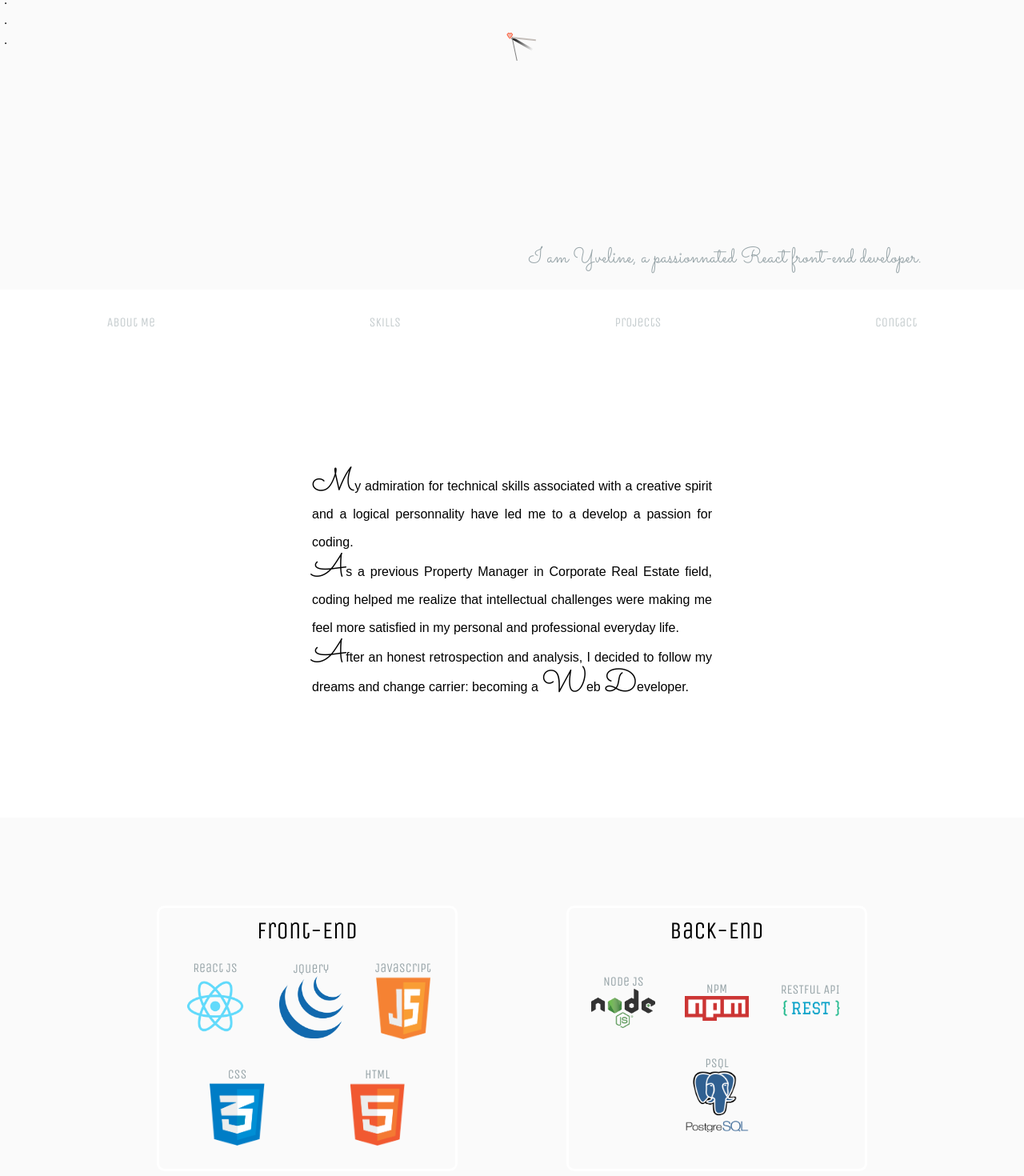
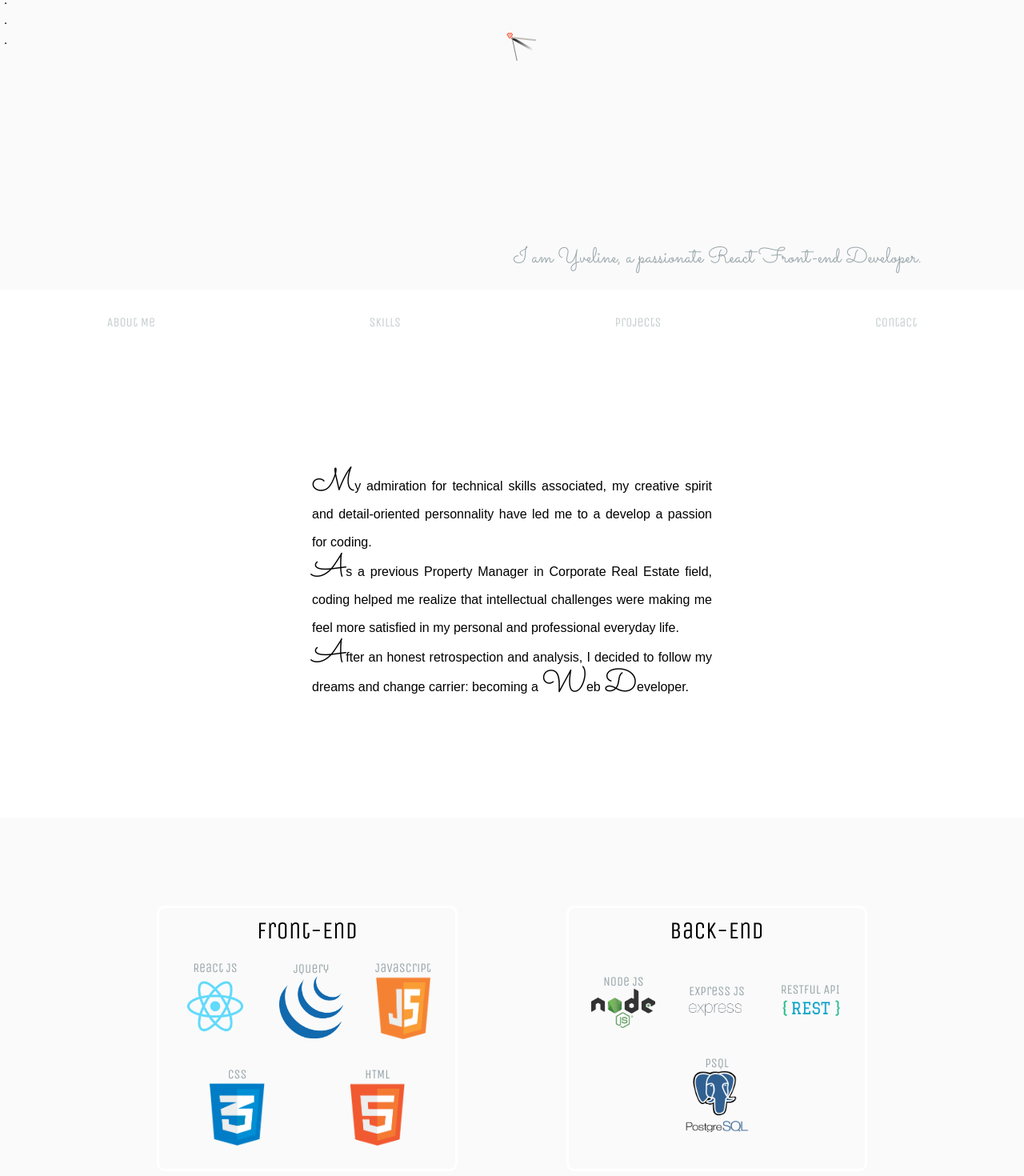
Before and after one commit to xunyixiangchao/www.yvelinesay.com, a React (Create React App) app: page / in a window 1280 px wide. Shown: the part 358-1828 px from the top of the page at 80% size. Built offline with nearby package versions, Linux system fonts and the light colour scheme; a web font is replaced by a local one.

Commit message:
update brand statement and skills

```diff
--- a/public/index.html
+++ b/public/index.html
@@ -19,7 +19,7 @@
       work correctly both with client-side routing and a non-root public URL.
       Learn how to configure a non-root public URL by running `npm run build`.
     -->
-    <title>React App</title>
+    <title>YvLn Website</title>
   </head>
   <body>
     <noscript>
--- a/src/components/BasicInfo/BasicInfo.js
+++ b/src/components/BasicInfo/BasicInfo.js
@@ -43,7 +43,7 @@ class BasicInfo extends Component {
           </div>
           <Clock />
           <div className='basicInfoP'>
-            I am Yveline, a passionnated React front-end developer.
+            I am Yveline,  a passionate React Front-end Developer.
           </div>
         </div>
       </div>
--- a/src/components/BrandStatement/BrandStatement.js
+++ b/src/components/BrandStatement/BrandStatement.js
@@ -8,8 +8,8 @@ class BrandStatement extends Component {
         <div className="BrandStatement">
           <p  className="brandStatementP">
 
-            <span className="majLetter">M</span>y admiration for technical skills associated with
-            a creative spirit and a logical personnality have led me to a develop a passion for coding.<br />
+            <span className="majLetter">M</span>y admiration for technical skills associated,  my
+            creative spirit and detail-oriented personnality have led me to a develop a passion for coding.<br />
 
             <span className="majLetter">A</span>s a previous Property Manager in Corporate Real Estate field,
             coding helped me realize that intellectual challenges were making me feel more satisfied
--- a/src/components/Skills/Skills.js
+++ b/src/components/Skills/Skills.js
@@ -10,8 +10,8 @@ class Skills extends Component {
     this.state = {
       skillsF:["React JS", "jQuery", "JavaScript", "CSS", "HTML"],
       imagesF:["./images/React.png", "./images/jquery.png", "./images/JS.png", "./images/css.png", "./images/html.png"],
-      skillsB:["Node JS", "NPM", "RESTful API", "PSQL"],
-      imagesB:["./images/nodejs1.png", "./images/npm.png", "./images/restapi.png", "./images/psql.png"]
+      skillsB:["Node JS", "Express JS", "RESTful API", "PSQL"],
+      imagesB:["./images/nodejs1.png", "./images/express.png", "./images/restapi.png", "./images/psql.png"]
     }
 
   }
```
Also changed, not shown: public/images/express.png (added).
